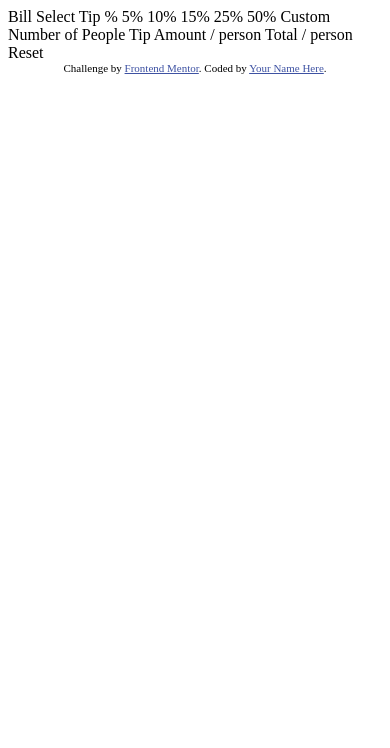
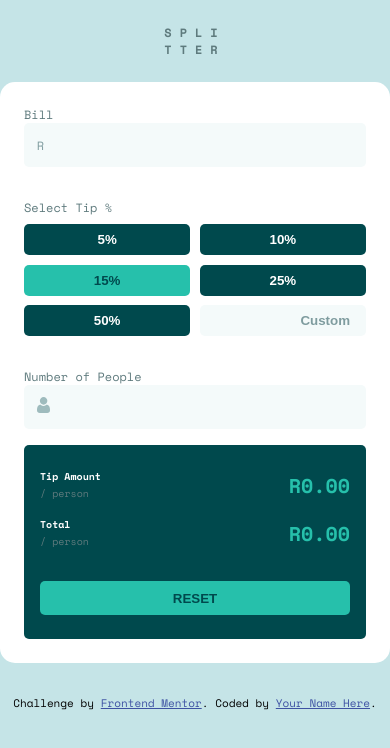
Before and after one commit to nkwadioo/07--tip-calculator-app-main, a plain HTML site: page index.html in a window 390 px wide. Drawn offline with nearby package versions, Linux system fonts and the light colour scheme.

Commit message:
mobile ui part1

```diff
--- /dev/null
+++ b/css/style.scss
@@ -0,0 +1,145 @@
+$Strong-cyan: hsl(172, 67%, 45%);
+$Very-dark-cyan: hsl(183, 100%, 15%);
+$Darker-grayish-cyan: hsl(186, 14%, 43%);
+$Dark-grayish-cyan: hsl(184, 14%, 56%);
+$Light-grayish-cyan: hsl(185, 41%, 84%);
+$Lighter-grayish-cyan: hsl(189, 41%, 97%);
+$White: hsl(0, 0%, 100%);
+
+@import url('https://fonts.googleapis.com/css2?family=Space+Mono:wght@400;500;700&display=swap');
+
+body {
+    font-family: 'Space Mono', monospace;
+    background-color: $Light-grayish-cyan;
+    font-size: 12px;
+
+}
+
+*, *::after, *::before {
+    margin: 0;
+    padding: 0;
+}
+
+header {
+    text-align: center;
+    text-transform: uppercase;
+    max-width: 9ch;
+    word-break: break-word;
+    margin: 0 auto;
+    letter-spacing: 8px;
+    padding: 1.5rem;
+    font-weight: 700;
+    color: $Darker-grayish-cyan;
+}
+
+main {
+    padding: 1.5rem;
+    background-color: $White;
+    border-radius: 15px;
+    margin-bottom: 2rem;
+    color: $Darker-grayish-cyan;
+}
+
+.input {
+    background-color: $Lighter-grayish-cyan;
+    padding: .5rem .8rem;
+
+    display: flex;
+    justify-content: space-between;
+    align-items: center;
+    border-radius: 5px;
+
+    span {
+        color: $Dark-grayish-cyan;
+    }
+    input {
+        font-size: 24px;
+        font-weight: 700;
+        float: right;
+        width: 90%;
+        border: none;
+        background-color: transparent;
+        text-align: right;
+        color: $Very-dark-cyan;
+
+        &:focus {
+            outline: none;
+        }
+    }
+}
+
+
+
+.tips {
+    margin: 2rem 0;
+    span {
+        color: $Darker-grayish-cyan;
+    }
+    .buttons {
+        display: grid;
+        grid-template-columns: 1fr 1fr;
+        gap: .6rem;
+        margin-top: .5rem;
+
+        button {
+            padding: .5rem 1rem;
+            border: none;
+            color: $White;
+            background-color: $Very-dark-cyan;
+            border-radius: 5px;
+            font-weight: 700;
+            cursor: pointer;
+
+            &:last-child {
+                background-color: $Lighter-grayish-cyan;
+                color: $Dark-grayish-cyan;
+                text-align: right;
+            }
+
+            &.active, &:hover {
+                background-color: $Strong-cyan;
+                color: $Very-dark-cyan
+            }
+        }
+    }
+}
+
+.wrapUp {
+    padding: 1.5rem 1rem;
+    background-color: $Very-dark-cyan;
+    margin-top: 1rem;
+    border-radius: 5px;
+    color: $White;
+
+
+
+    .totals {
+        display: flex;
+        justify-content: space-between;
+        margin-bottom: 1rem;
+        align-items: center;
+
+        span {
+            font-size: 10px;
+            color: $Darker-grayish-cyan;
+        }
+
+        .amount {
+            font-weight: 700;
+            font-size: 20px;
+            color: $Strong-cyan;
+        }
+    }
+
+    button {
+        background-color: $Strong-cyan;
+        color: $Very-dark-cyan;
+        border: none;
+        border-radius: 5px;
+        margin-top: 1rem;
+        width: 100%;
+        padding: .6rem;
+        font-weight: 700;
+        text-transform: uppercase;
+    }
+}
--- a/index.html
+++ b/index.html
@@ -5,6 +5,7 @@
   <meta name="viewport" content="width=device-width, initial-scale=1.0"> <!-- displays site properly based on user's device -->
 
   <link rel="icon" type="image/png" sizes="32x32" href="./images/favicon-32x32.png">
+  <link rel="stylesheet" href="./css/style.css">
 
   <title>Frontend Mentor | Tip calculator app</title>
 
@@ -15,26 +16,56 @@
   </style>
 </head>
 <body>
+  <header class="header">Splitter</header>
 
-  Bill
+  <main>
+    <div class="calculator">
+      <label for="bill">Bill</label>
+      <div class="form-group input">
+        <span>R</span>
+        <input id="bill" name="bill"class="bill" type="tell" >
+      </div>
+    </div>
+    <div class="tips">
+      <span>Select Tip %</span>
+      <div class="buttons">
+        <button>5%</button>
+        <button>10%</button>
+        <button class="active">15%</button>
+        <button>25%</button>
+        <button>50%</button>
+        <button>Custom</button>
+      </div>
+    </div>
+    <div class="persons">
+      <label for="numOfPeople">Number of People</label>
+      <div class="form-group people input">
+        <span><img src="./images/icon-person.svg" alt="person icon"></span>
+        <input type="tell" id="numOfPeople" name="numOfPeople">
+      </div>
+    </div>
 
-  Select Tip %
-  5%
-  10%
-  15%
-  25%
-  50%
-  Custom
+    <div class="wrapUp">
+      <div class="tipsTotals">
+        <div class="totals">
+          <div class="labelInfo">
+            <h5>Tip Amount</h5>
+            <span>/ person</span>
+          </div>
+          <div class="amount perPerson">R0.00</div>
+        </div>
+        <div class="totals">
+          <div class="labelInfo">
+            <h5>Total</h5>
+            <span>/ person</span>
+          </div>
+          <div class="amount overrallTotal">R0.00</div>
+        </div>
+      </div>
+      <button>Reset</button>
+    </div>
+  </main>
 
-  Number of People
-
-  Tip Amount
-  / person
-
-  Total
-  / person
-
-  Reset
 
   <div class="attribution">
     Challenge by <a href="https://www.frontendmentor.io?ref=challenge" target="_blank">Frontend Mentor</a>.
```
Also changed, not shown: css/style.css (added), 1 other file.
